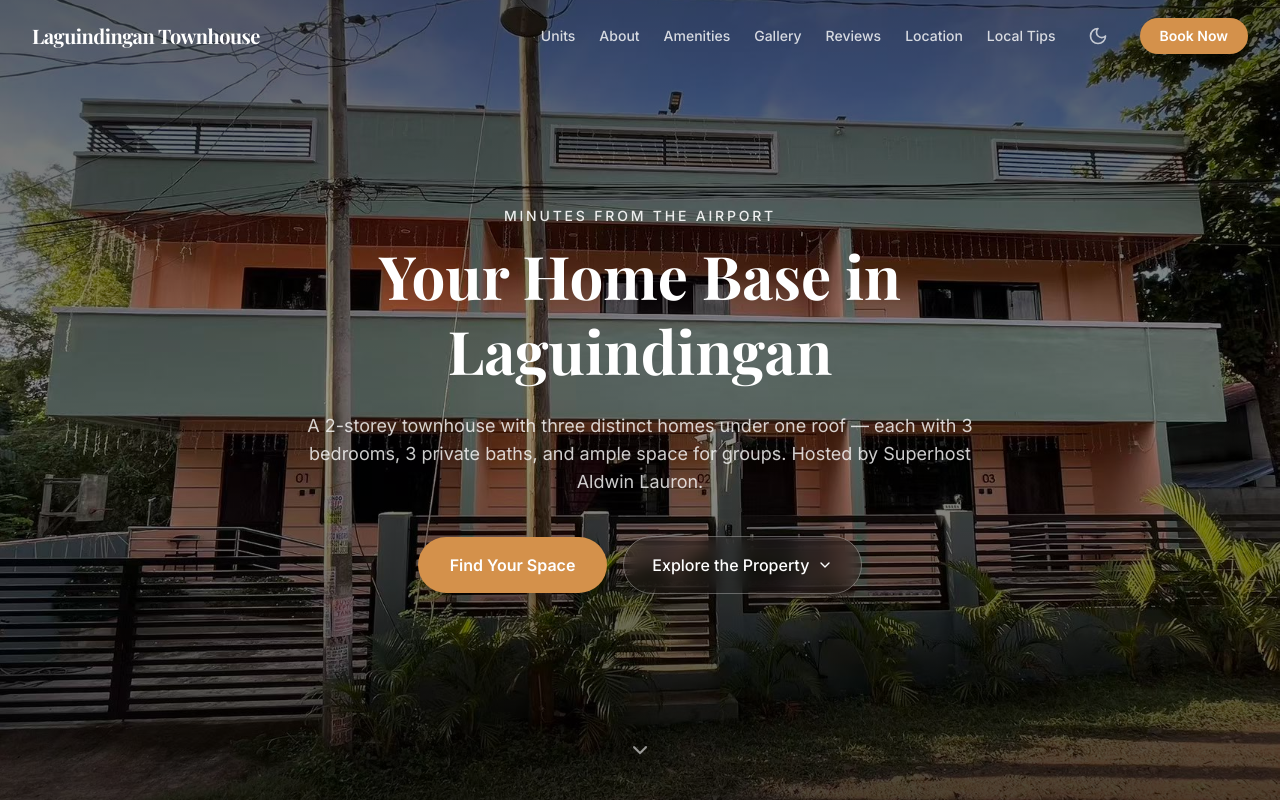
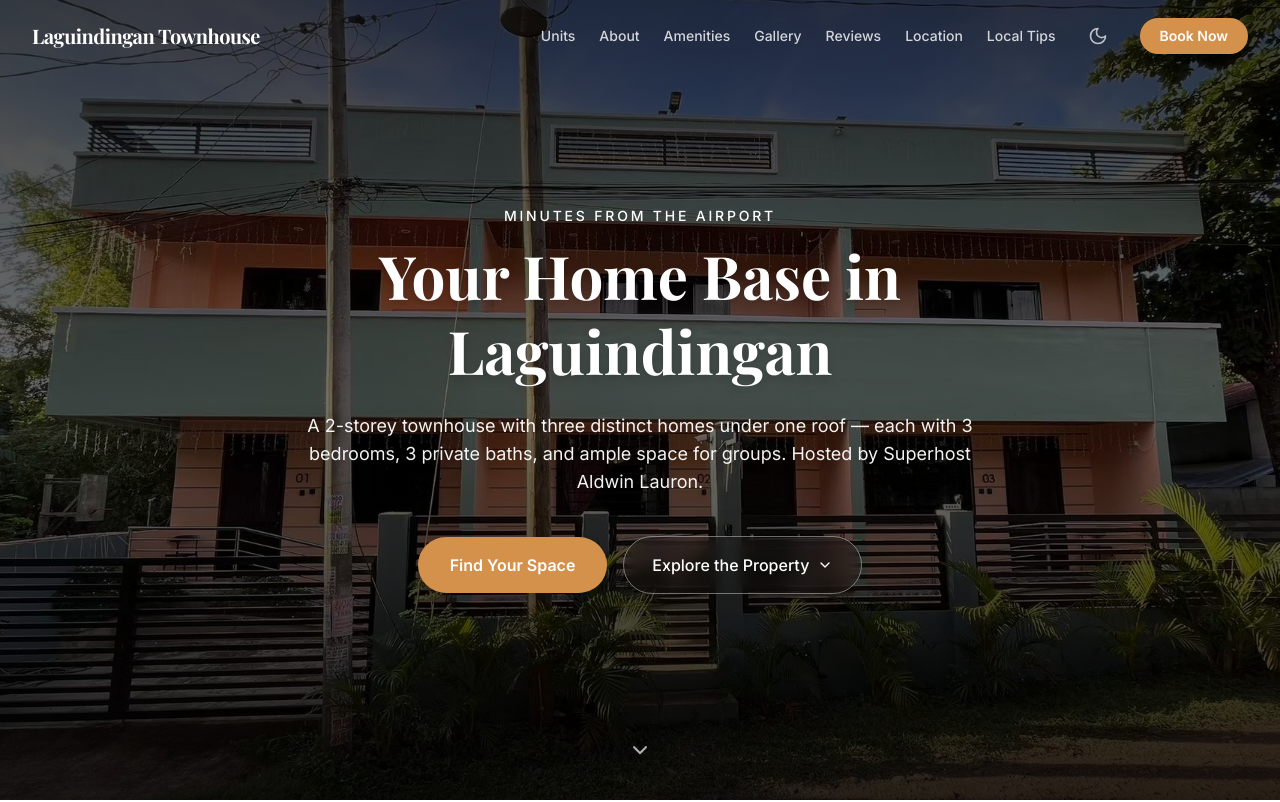
Before and after one commit to lauronjohn/laguindingan-townhouse, a React (Vite) app: page / in a window 1280 px wide. Shown: the top 802 px of the page. Built offline with nearby package versions, Linux system fonts and the light colour scheme.

Commit message:
Darken hero gradient overlay and increase text contrast for readability

```diff
--- a/src/components/Hero.jsx
+++ b/src/components/Hero.jsx
@@ -15,17 +15,17 @@ export default function Hero() {
           className="h-full w-full object-cover"
           loading="eager"
         />
-        <div className="absolute inset-0 bg-gradient-to-b from-black/60 via-black/40 to-black/70" />
+        <div className="absolute inset-0 bg-gradient-to-b from-black/75 via-black/55 to-black/85" />
       </div>
 
       <div className="relative z-10 mx-auto max-w-4xl px-4 text-center animate-fade-in">
-        <p className="mb-3 font-body text-sm font-medium uppercase tracking-[0.2em] text-white/90">
+        <p className="mb-3 font-body text-sm font-medium uppercase tracking-[0.2em] text-white">
           {siteData.hero.subheadline}
         </p>
-        <h1 className="mb-6 font-heading text-4xl font-bold leading-tight text-white sm:text-5xl lg:text-6xl">
+        <h1 className="mb-6 font-heading text-4xl font-bold leading-tight text-white drop-shadow-lg sm:text-5xl lg:text-6xl">
           {siteData.hero.headline}
         </h1>
-        <p className="mx-auto mb-10 max-w-2xl text-base text-white/80 sm:text-lg">
+        <p className="mx-auto mb-10 max-w-2xl text-base text-white/95 sm:text-lg">
           {siteData.hero.description}
         </p>
 
@@ -44,7 +44,7 @@ export default function Hero() {
             smooth
             duration={700}
             offset={-80}
-            className="flex cursor-pointer items-center gap-2 rounded-full border border-white/30 px-7 py-4 text-base font-medium text-white backdrop-blur-sm transition-all hover:border-white/60 hover:bg-white/10"
+            className="flex cursor-pointer items-center gap-2 rounded-full border border-white/40 px-7 py-4 text-base font-medium text-white backdrop-blur-sm transition-all hover:border-white/70 hover:bg-white/10"
           >
             {siteData.hero.ctaSecondary}
             <ChevronDown className="h-4 w-4" />
@@ -53,7 +53,7 @@ export default function Hero() {
       </div>
 
       <div className="absolute bottom-8 left-1/2 -translate-x-1/2 animate-bounce">
-        <ChevronDown className="h-6 w-6 text-white/60" />
+        <ChevronDown className="h-6 w-6 text-white/70" />
       </div>
     </section>
   );
```
